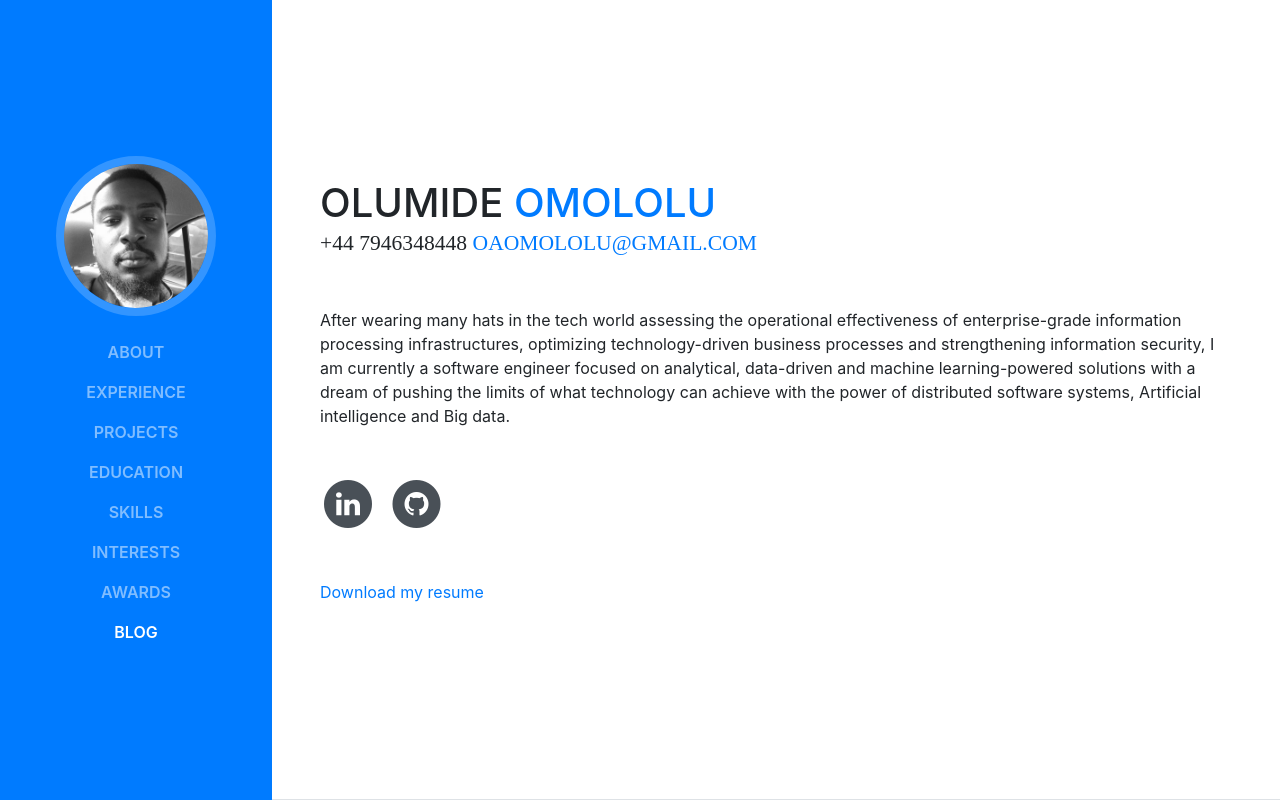
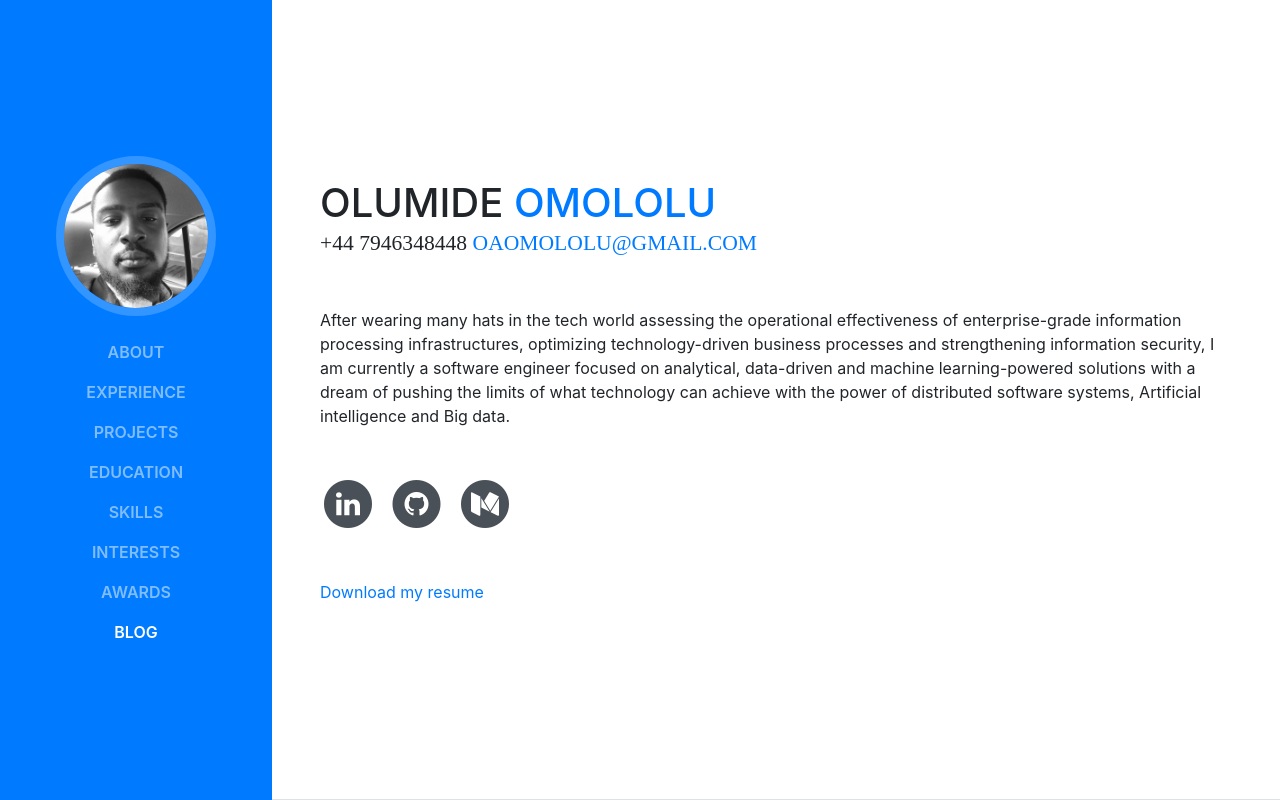
Before and after one commit to olumideomololu/olumideomololu.github.io, a website with bundled scripts: page index.html in a window 1280 px wide. Shown: the top 800 px of the page. Built offline with nearby package versions, Linux system fonts and the light colour scheme; a web font is replaced by a local one.

Commit message:
new proj update 5

```diff
--- a/index.html
+++ b/index.html
@@ -97,6 +97,14 @@
               <span class="fa-stack fa-lg">
                 <i class="fa fa-circle fa-stack-2x"></i>
                 <i class="fa fa-github fa-stack-1x fa-inverse"></i>
+              </span>
+            </a>
+          </li>
+          <li class="list-inline-item">
+            <a href="https://medium.com/@oaomololu">
+              <span class="fa-stack fa-lg">
+                <i class="fa fa-circle fa-stack-2x"></i>
+                <i class="fa fa-medium fa-stack-1x fa-inverse"></i>
               </span>
             </a>
           </li>
@@ -568,7 +576,7 @@
     <section class="resume-section p-3 p-lg-5 d-flex flex-column" id="blog">
       <div class="my-auto">
         <h2 class="mb-5">Blog</h2>
-        <p>I'm not much of a writer at the moment but that should change soon.</p>
+        <a href="https://medium.com/@oaomololu">Let's go somewhere between high and low.</a>
       </div>
     </section>
 
```
